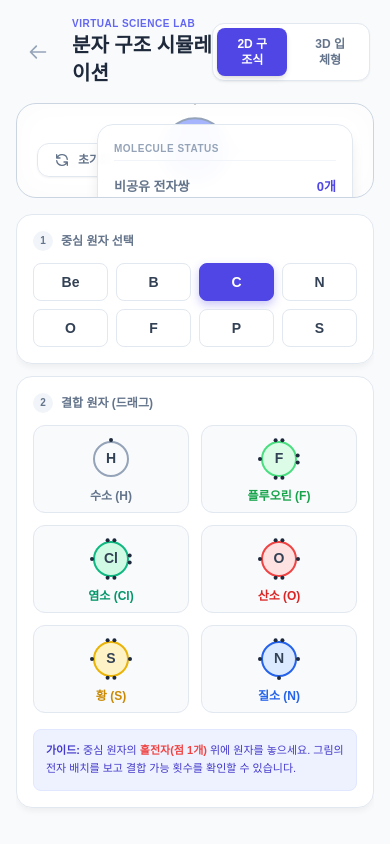
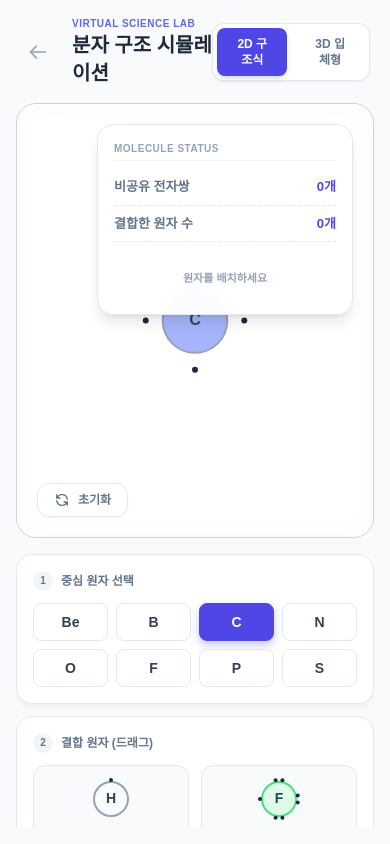
Before and after one commit to scieum/lab_simulation_vsepr, a plain HTML site: page index.html in a window 390 px wide. Both pictures are taken after a click on the button "실험 시작하기". Drawn offline with nearby package versions, Linux system fonts and the light colour scheme; a web font is replaced by a local one.

Commit message:
Update index.html

```diff
--- a/index.html
+++ b/index.html
@@ -12,7 +12,9 @@
             touch-action: none;
             background-color: #f8fafc;
             color: #334155;
+            /* Mobile Viewport Fix: Use dvh for better mobile support */
             height: 100vh;
+            height: 100dvh;
             overflow: hidden;
             display: flex;
             flex-direction: column;
@@ -132,7 +134,8 @@
         </footer>
     </div>
 
-    <div id="lab-container" class="hidden-screen min-h-screen flex flex-col p-4 md:p-6 fade-in">
+    <!-- Mobile Layout Fix: Changed min-h-screen to h-full for proper Flex fit within 100dvh body -->
+    <div id="lab-container" class="hidden-screen h-full flex flex-col p-4 md:p-6 fade-in">
 
         <header class="flex justify-between items-center mb-4 px-1 flex-shrink-0">
             <div class="flex items-center gap-4">
@@ -150,9 +153,13 @@
             </div>
         </header>
 
+        <!-- Main Content Area: Responsive Flex -->
+        <!-- Mobile: Col layout, Canvas 60%, Sidebar rest -->
+        <!-- Desktop: Row layout, Sidebar fixed width -->
         <div class="flex flex-col lg:flex-row gap-4 flex-1 h-full overflow-hidden">
 
-            <div class="flex-1 canvas-wrap" id="canvas-wrapper">
+            <!-- Canvas: Fixed 60% height on mobile, Flex-1 on desktop -->
+            <div class="h-[60%] lg:h-auto w-full lg:flex-1 canvas-wrap shrink-0" id="canvas-wrapper">
                 <canvas id="simCanvas" class="block w-full h-full"></canvas>
 
                 <div id="toast-msg" class="hidden absolute bottom-20 left-1/2 transform -translate-x-1/2 bg-slate-800/90 text-white px-5 py-3 rounded-full shadow-xl text-xs font-bold z-20 toast-box backdrop-blur-sm">
@@ -210,7 +217,8 @@
                 </div>
             </div>
 
-            <div class="lg:w-80 flex flex-col gap-3 overflow-y-auto pb-5 flex-shrink-0 scrollbar-hide">
+            <!-- Sidebar: Takes remaining space (Flex-1) on mobile, Fixed width on Desktop -->
+            <div class="flex-1 lg:flex-none lg:w-80 flex flex-col gap-3 overflow-y-auto pb-5 min-h-0 scrollbar-hide">
 
                 <div class="panel p-4">
                     <h2 class="text-xs font-bold text-slate-500 uppercase mb-3 flex items-center gap-2">
```
